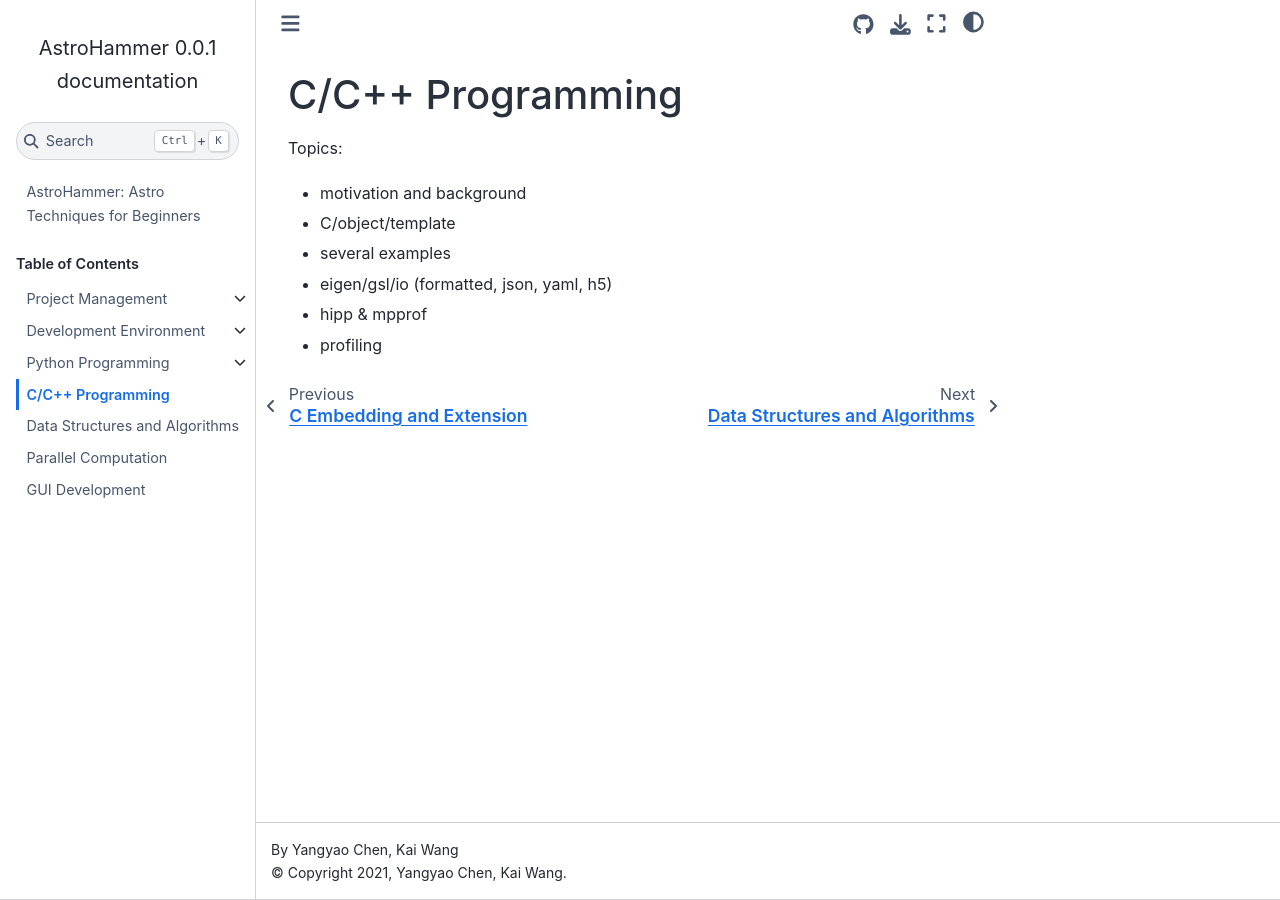
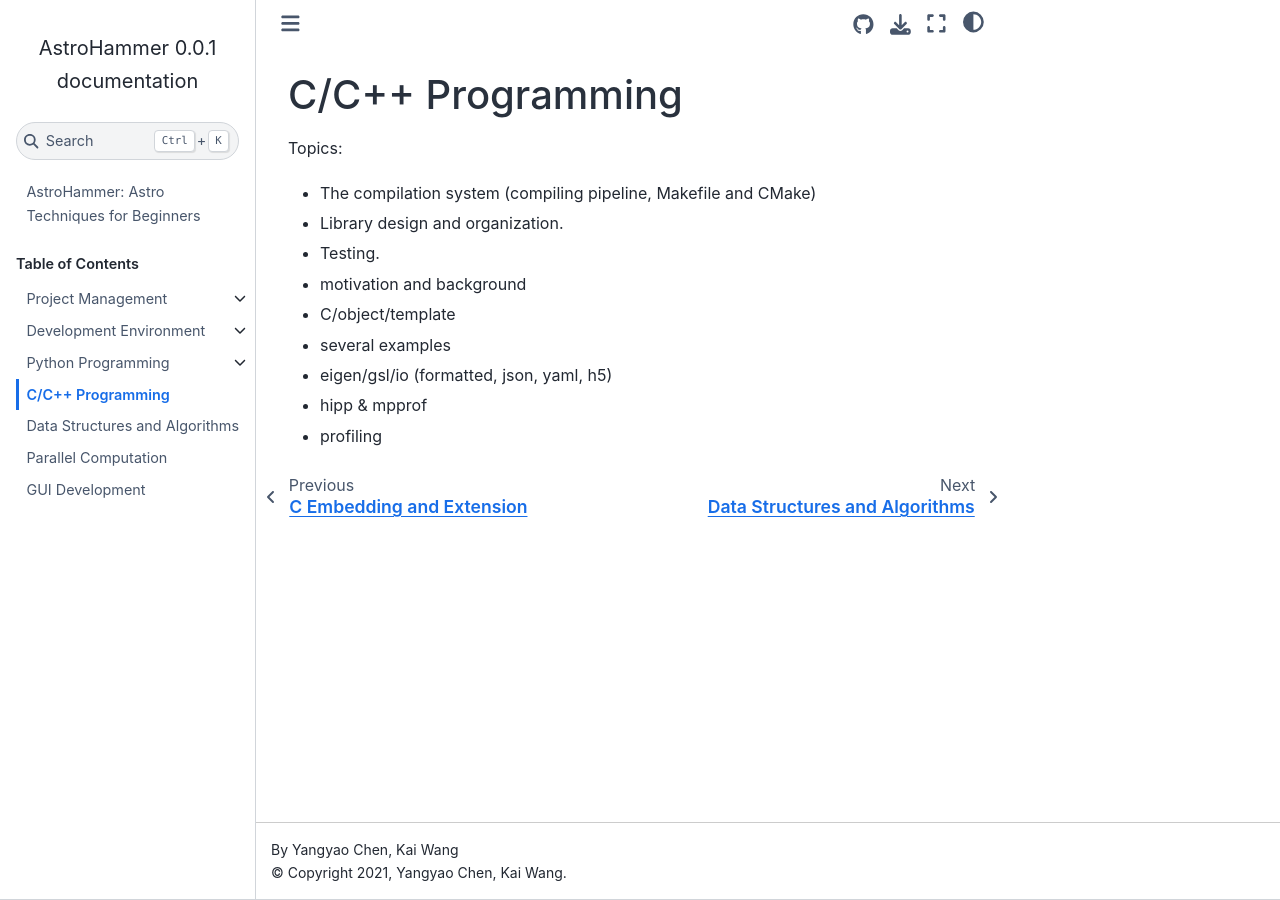
Before and after one commit to ChenYangyao/project-astro-hammer, a Sphinx documentation site: the page built from docs/usage/cpp-programming/index.rst, in a window 1280 px wide. Built offline with Sphinx 7.4.7 and the Sphinx Book theme 1.1.4, drawn with Linux system fonts in a browser that asks for light colours.

Commit message:
List prepared topics

```diff
--- a/docs/usage/cpp-programming/index.rst
+++ b/docs/usage/cpp-programming/index.rst
@@ -5,6 +5,9 @@
 
 Topics:
 
+- The compilation system (compiling pipeline, Makefile and CMake)
+- Library design and organization.
+- Testing.
 - motivation and background
 - C/object/template
 - several examples
--- a/docs/usage/development-environment/index.rst
+++ b/docs/usage/development-environment/index.rst
@@ -6,6 +6,7 @@ topics:
 
 -- brief summary of code editors
 -- list key requirements for any ide, i.e., spell/grammatical check, syntax check, run & debug, snippet, branch control extension, outline/toc, code jump (fuzzy search?)
+-- anaconda ( virtual environment).
 
 .. toctree::
     :maxdepth: 1
--- a/docs/usage/project-management/work-on-servers.rst
+++ b/docs/usage/project-management/work-on-servers.rst
@@ -23,3 +23,5 @@ Topics:
     start
 
 .. code:: cpp
+
+    auto a = 1;
```
